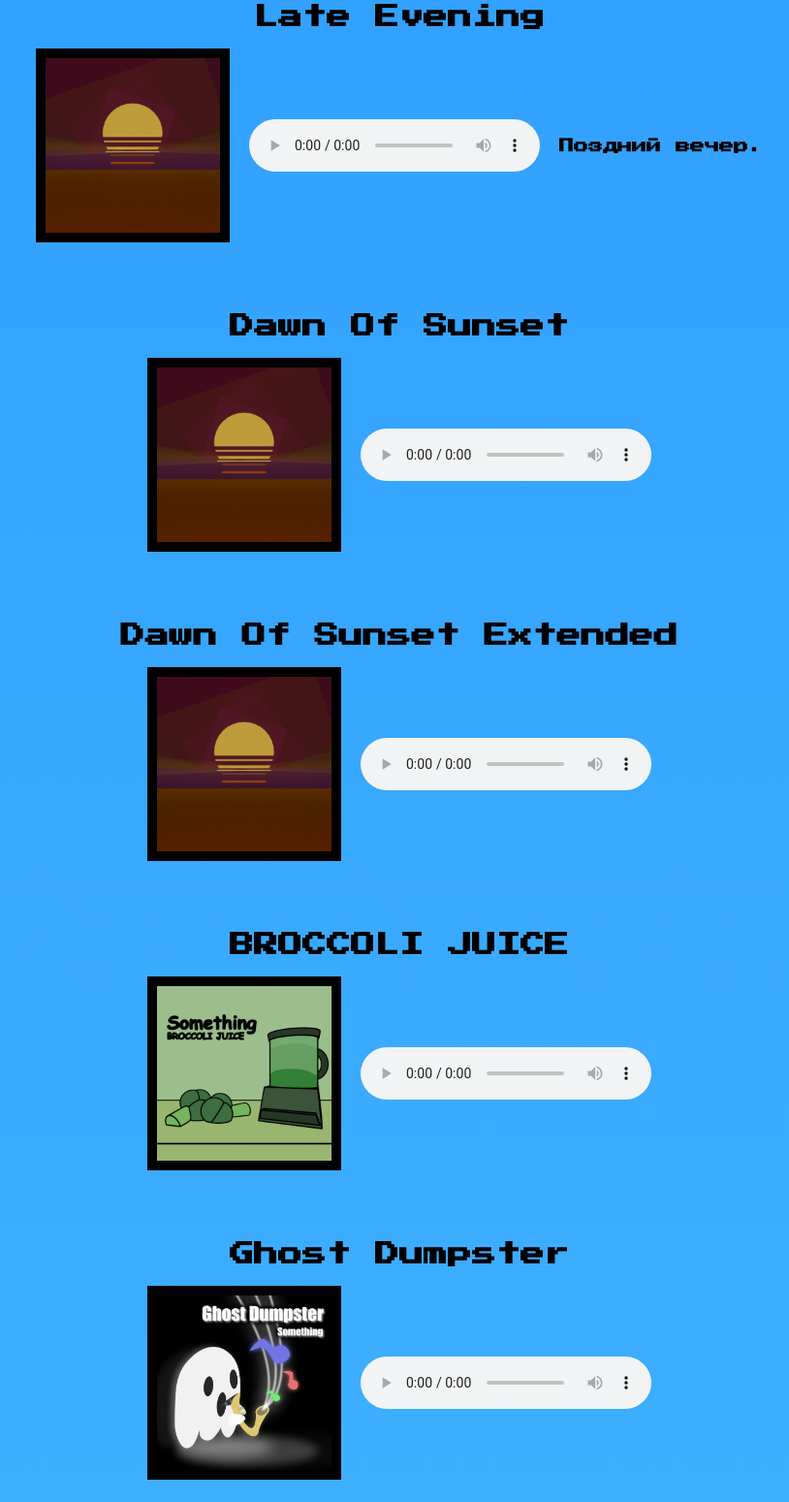
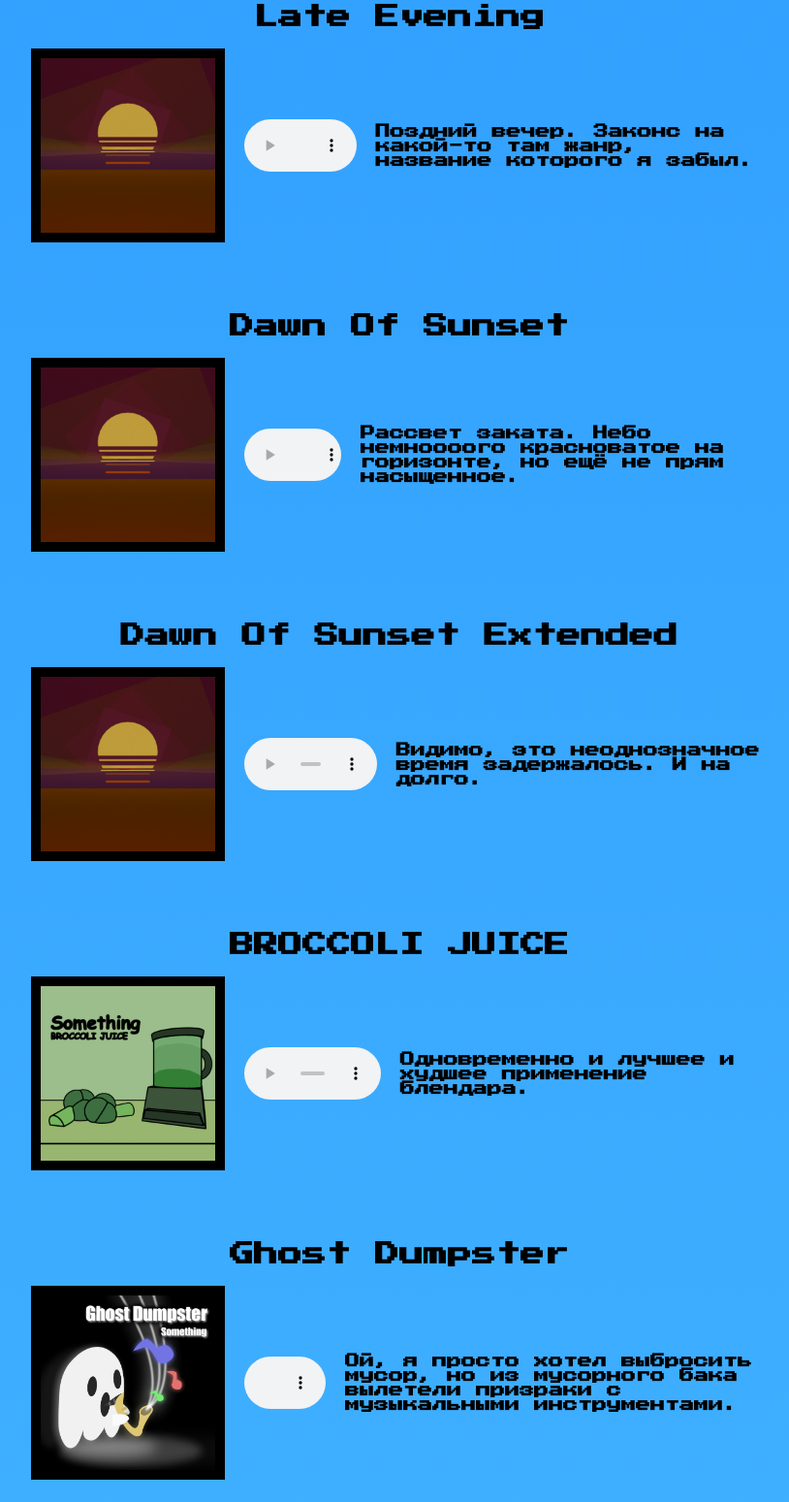
Before and after one commit to TheMLChel/TheMLC, a plain HTML site: page music.html in a window 1280 px wide. Shown: the part 6840-8389 px from the top of the page at 97% size, without its empty margins (228-1042 px from the left). Drawn offline with Linux system fonts and the light colour scheme.

Commit message:
Update music.html

```diff
--- a/music.html
+++ b/music.html
@@ -344,7 +344,7 @@
                 <audio controls>
                 <source src="msc/Late-Evening.mp3" type="audio/mpeg">
                 </audio>
-                <p class="press-start-2p-regular" style="font-size: 15px;"><b>Поздний вечер.</b></p>
+                <p class="press-start-2p-regular" style="font-size: 15px;"><b>Поздний вечер. Законс на какой-то там жанр, название которого я забыл.</b></p>
             </div>
             <br>
             <br>
@@ -355,6 +355,7 @@
                 <audio controls>
                 <source src="msc/Dawn-Of-Sunset.mp3" type="audio/mpeg">
                 </audio>
+                <p class="press-start-2p-regular" style="font-size: 15px;"><b>Рассвет заката. Небо немноооого красноватое на горизонте, но ещё не прям насыщенное.</b></p>
             </div>
             <br>
             <br>
@@ -365,6 +366,7 @@
                 <audio controls>
                 <source src="msc/Dawn-Of-Sunset-Extended.mp3" type="audio/mpeg">
                 </audio>
+                <p class="press-start-2p-regular" style="font-size: 15px;"><b>Видимо, это неоднозначное время задержалось. И на долго.</b></p>
             </div>
             <br>
             <br>
@@ -375,6 +377,7 @@
                 <audio controls>
                 <source src="msc/BROCCOLI-JUICE.mp3" type="audio/mpeg">
                 </audio>
+                <p class="press-start-2p-regular" style="font-size: 15px;"><b>Одновременно и лучшее и худшее применение блендара.</p>
             </div>
             <br>
             <br>
@@ -385,6 +388,7 @@
                 <audio controls>
                 <source src="msc/Ghost-Dumpster.mp3" type="audio/mpeg">
                 </audio>
+                <p class="press-start-2p-regular" style="font-size: 15px;"><b>Ой, я просто хотел выбросить мусор, но из мусорного бака вылетели призраки с музыкальными инструментами.</b></p>
             </div>
             <br>
             <br>
@@ -395,6 +399,7 @@
                 <audio controls>
                 <source src="msc/Snow-Grave.mp3" type="audio/mpeg">
                 </audio>
+                <p class="press-start-2p-regular" style="font-size: 15px;"><b>Замороженный, отмороженный и примороженный в снегу.</b></p>
             </div>
             <br>
             <br>
@@ -405,6 +410,7 @@
                 <audio controls>
                 <source src="msc/The-Last-Game-Before-Christmas.mp3" type="audio/mpeg">
                 </audio>
+                <p class="press-start-2p-regular" style="font-size: 15px;"><b>Ну щас, до двенадцати часов есть ещё пару минут. Последний раунд!</b></p>
             </div>
             <br>
             <br>
```
